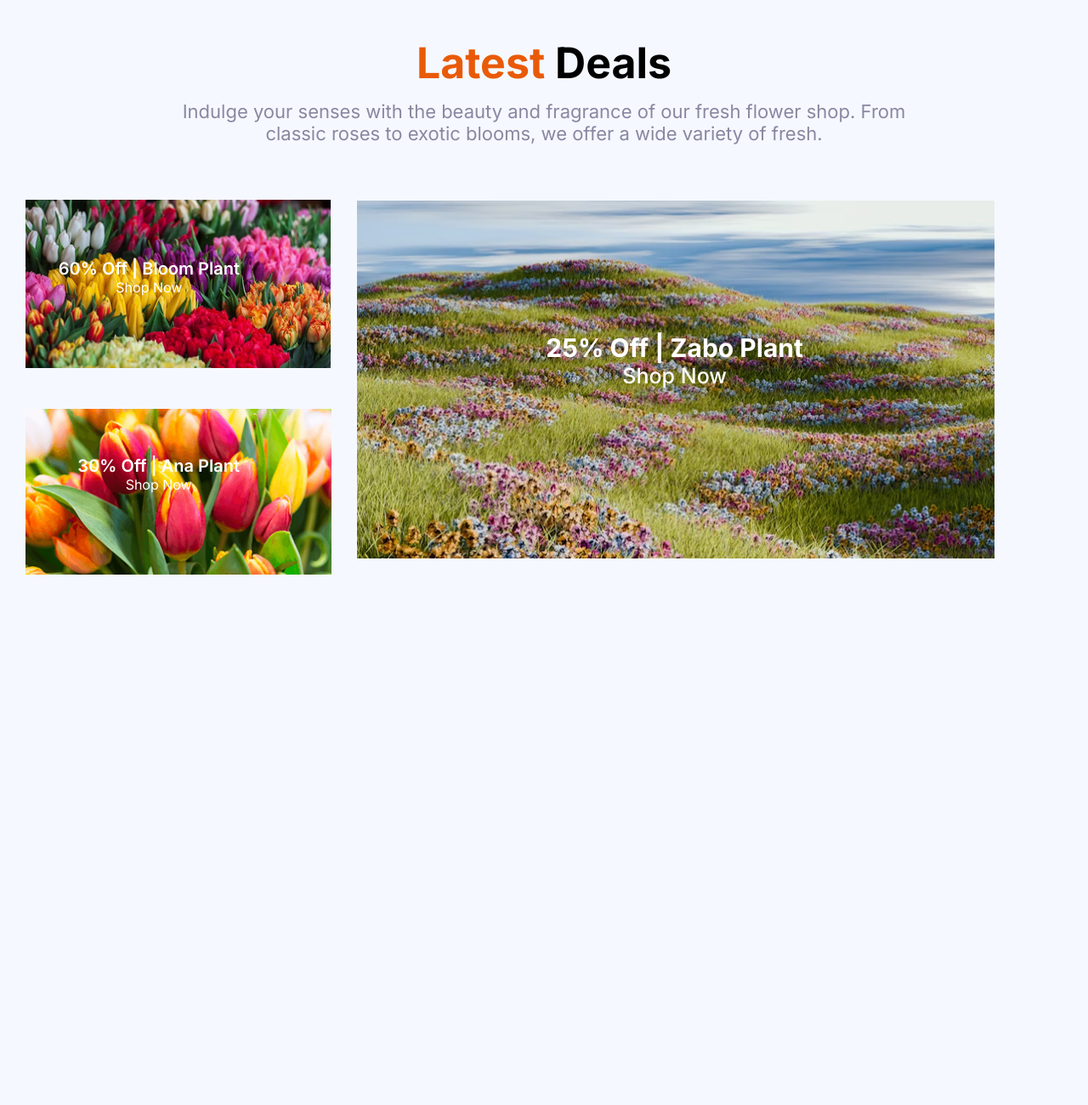
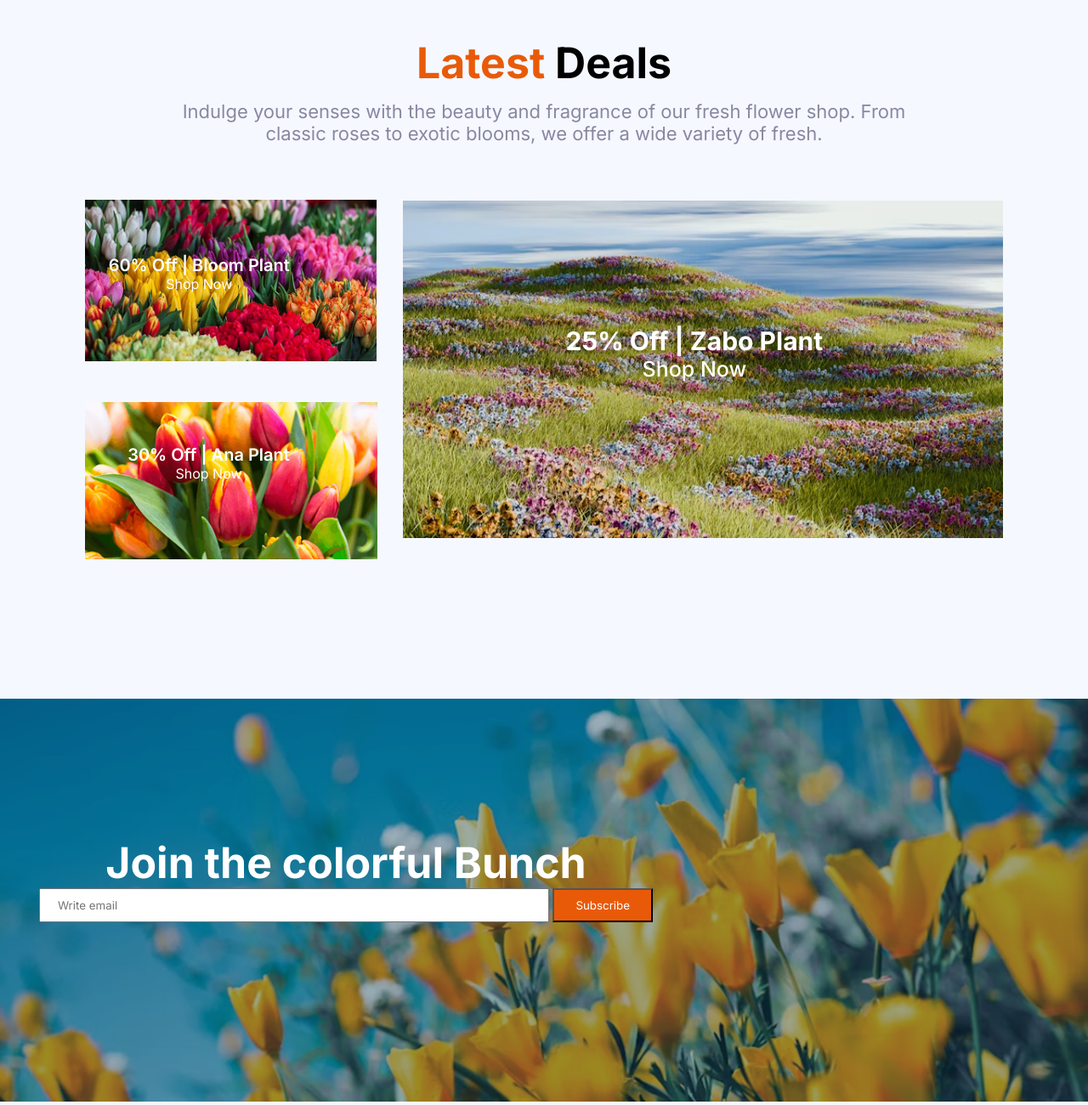
Before and after one commit to roshidulhasan14/assignment-02, a plain HTML site: page index.html in a window 1280 px wide. Shown: the part 2788-4088 px from the top of the page at 85% size. Before the commit the page ends 3498 px from the top, so only its background shows below. Drawn offline with Linux system fonts and the light colour scheme.

Commit message:
added form style

```diff
--- a/index.html
+++ b/index.html
@@ -138,7 +138,7 @@
             </div>
         </section>
 
-        <section>
+        <section class="deal-section">
             <div class="deals">
                 <h2><span class="text-orange">Latest</span>  Deals</h2>
                 <p>Indulge your senses with the beauty and fragrance of our fresh flower shop. From <br> classic roses to exotic blooms, we offer a wide variety of fresh.</p>
@@ -170,6 +170,19 @@
             </div>
         </section>
 
+        <section>
+            <div class="container">
+                <div class="form">
+                    <img src="./images/news-letter-bg.png" alt="">
+                    <div class="form-title">
+                        <h2>Join the colorful Bunch</h2>
+                        <input type="text" placeholder="Write email ">
+                        <button>Subscribe</button>
+                    </div>
+                </div>
+            </div>
+        </section>
+
     </main>
     <footer>
 
--- a/styles/flower.css
+++ b/styles/flower.css
@@ -172,6 +172,10 @@ card-usd{
 }
 
 /* Deals leatest */
+
+.deal-section{
+  align-items: center
+}
 .deals{
   text-align: center;
 }
@@ -190,15 +194,15 @@ card-usd{
   margin-bottom: 24px;
 }
 .deal-img{
-  flex: 1;
-  padding: 30px;
+  padding: 30px 100px;
   gap: 30px;
+
 }
 .deal-left{
-  width: 360px;
+
 }
 .deal-right{
-  width: 750px;
+  width: ;
 }
 
 .container{
@@ -235,3 +239,32 @@ card-usd{
   font-size: 16px;
   text-align: center;
 }
+.deal-zabo{
+  background-color: gradient;
+   background-image: url(../images/deal-zabo.png) rgba(0, 0, 0, 0.5);
+  background-size: cover;
+}
+.form-title{
+  position: absolute;
+  bottom: 45%;
+  right: 40%;
+}
+.form-title h2{
+  font-weight: 700;
+  font-size: 50px;
+  color: white;
+  text-align: center;
+}
+.form-title input{
+  padding: 10px 20px;
+  width: 600px;
+}
+.form-title button{
+  background-color: #E95A08;
+  padding: 10px 25px;
+  margin-left: 0;
+  color: white;
+}
+.form-title button :hover{
+  background-color: aqua;
+}
```
